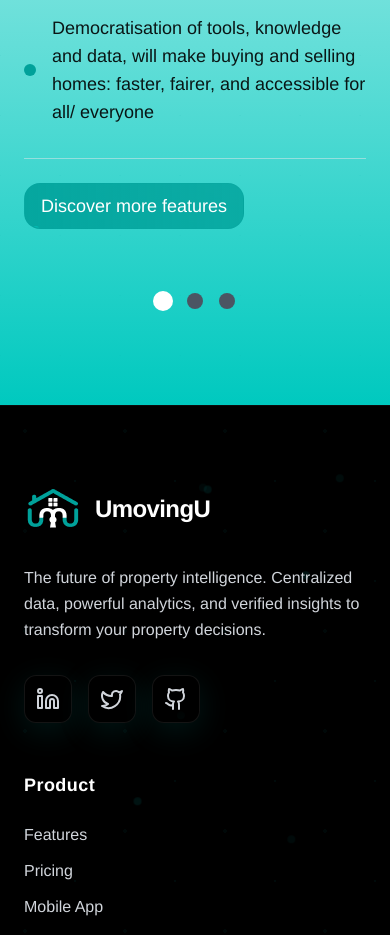
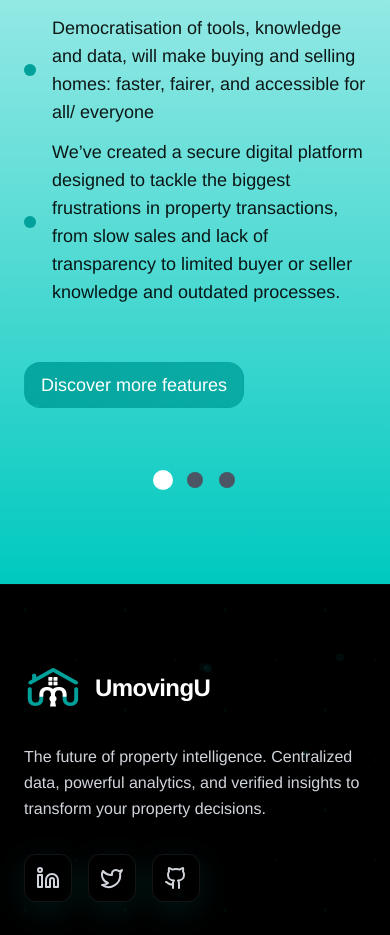
Before and after one commit to DevMysticCode/openproperty_new_website, a React (Vite) app: page / in a window 390 px wide. Shown: the part 6320-7255 px from the top of the page. Built offline with nearby package versions, Linux system fonts and the light colour scheme.

Commit message:
mobile app screens bullet point changes

```diff
--- a/src/components/MobileAppSection.tsx
+++ b/src/components/MobileAppSection.tsx
@@ -10,6 +10,7 @@ const appScreens = [
     features: [
       'At umovingu we are on a mission to equip you with the tools to make buying or selling your home as easy as snapping your fingers.',
       'Democratisation of tools, knowledge and data, will make buying and selling homes: faster, fairer, and accessible for all/ everyone',
+      'We’ve created a secure digital platform designed to tackle the biggest frustrations in property transactions, from slow sales and lack of transparency to limited buyer or seller knowledge and outdated processes. ',
     ],
     image: '/mobileAppImages/screen1.png',
   },
@@ -26,7 +27,6 @@ const appScreens = [
     id: 'passport',
     title: 'Impossible? Not anymore.',
     features: [
-      'We’ve created a secure digital platform designed to tackle the biggest frustrations in property transactions, from slow sales and lack of transparency to limited buyer or seller knowledge and outdated processes. ',
       'Want all your property documents in one place? umovingu has it. Need real-time updates on the progress of your move? Done. Legal paperwork validated in an instant? Absolutely. Seamless communication between every party involved? Built in. Better yet, everything works togetherseamlessly, so you stay in control without the endless chasing.',
       'umovingu delivers a faster, smarter, more confident move all in the palm of your hand.',
       'Whether you want faster sales, fewer fall-throughs, or total clarity from start to finish, umovingu has you covered.',
@@ -206,7 +206,7 @@ export default function MobileAppSection() {
               initial={{ opacity: 0, y: 10 }}
               animate={{ opacity: 1, y: 0 }}
               transition={{ duration: 0.5, delay: 0.3 }}
-              className="pt-6 border-t border-gray-200/50"
+              className="pt-6"
             >
               <a
                 href="/products"
```
